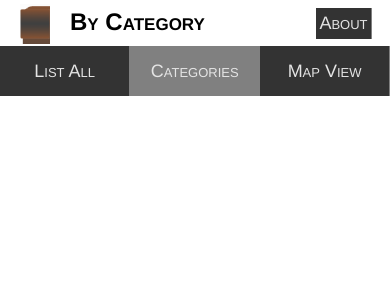
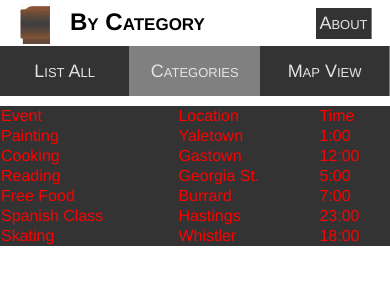
Before and after one commit to Velutas/CMPT497CordovaProject, a plain HTML site: page www/Categories.html in a window 390 px wide. Drawn offline with Linux system fonts and the light colour scheme; some packages are replaced by stand-ins of ours; files whose address does not match are found by name.

Commit message:
List for events template

```diff
--- a/www/Categories.html
+++ b/www/Categories.html
@@ -10,6 +10,7 @@
         <link rel="stylesheet" type="text/css" href="css/Styles.css">
 		<script type="text/javascript" src="cordova.js"></script>
         <script type="text/javascript" src="js/index.js"></script>
+		<script type="text/javascript" src="js/BuildLists.js"></script>
     </head>
 
     <body>
@@ -25,5 +26,8 @@
 			</td><td class="NavButton">
 			<a href="Map.html">Map View</a>
 		</td></tr></table>
+
+		<div id="EventList" class="Testing">List</div>
+
     </body>
 </html>
--- /dev/null
+++ b/www/data/testdata.json
@@ -0,0 +1,8 @@
+[
+	{ "Name" : "Painting", 	"Location" : "Yaletown", 	"Time" : "1:00" },
+	{ "Name" : "Cooking", 	"Location" : "Gastown", 	"Time" : "12:00" },
+	{ "Name" : "Reading", 	"Location" : "Georgia St.", "Time" : "5:00" },
+	{ "Name" : "Free Food", "Location" : "Burrard", 	"Time" : "7:00" },
+	{ "Name" : "Spanish Class", "Location" : "Hastings", "Time" : "23:00" },
+	{ "Name" : "Skating", 	"Location" : "Whistler", 	"Time" : "18:00" }
+]
--- /dev/null
+++ b/www/js/BuildLists.js
@@ -0,0 +1,38 @@
+//Modified from http://www.w3schools.com/json/json_example.asp
+
+var xmlhttp = new XMLHttpRequest();
+var url = "data/testdata.json";
+
+xmlhttp.onreadystatechange=function() {
+	if (xmlhttp.readyState == 4 && xmlhttp.status == 200) {
+		myFunction(xmlhttp.responseText);
+	}
+}
+xmlhttp.open("GET", url, true);
+xmlhttp.send();
+
+// SORT DATA
+// BY Time
+
+// By Type
+
+// By Location (alphabetical)
+
+// By Distance
+
+function myFunction(response) {
+	var arr = JSON.parse(response);
+	var out = "<table>";
+
+	out += "<tr><td> Event </td><td> Location </td><td> Time </td></tr>";
+
+	for(var i = 0; i < arr.length; i++) {
+		out += "<tr><td>" + arr[i].Name +
+		"</td><td>" + arr[i].Location +
+		"</td><td>" + arr[i].Time +
+		"</td></tr>";
+	}
+	out += "</table>";
+
+	document.getElementById("EventList").innerHTML = out;
+}
```
Also changed, not shown: www/index.html (+4 -0 lines).
